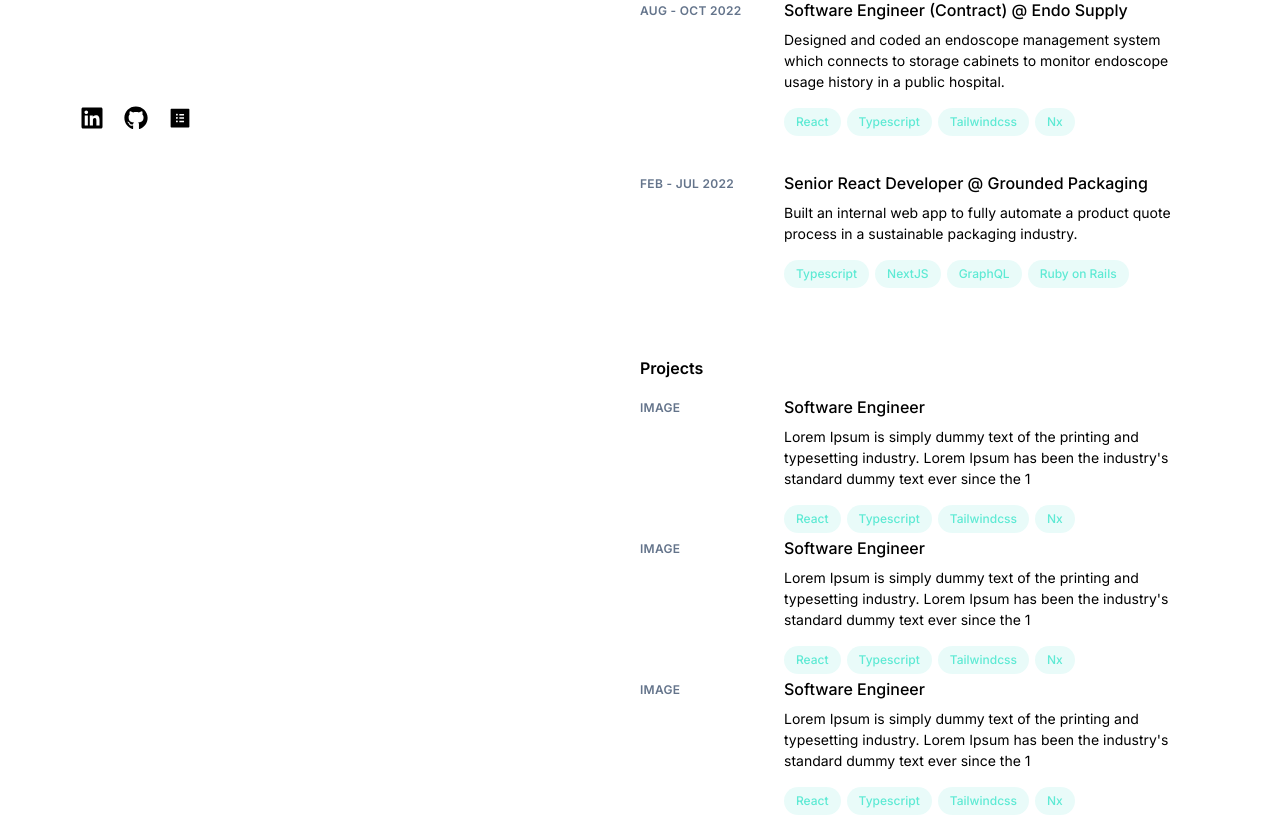
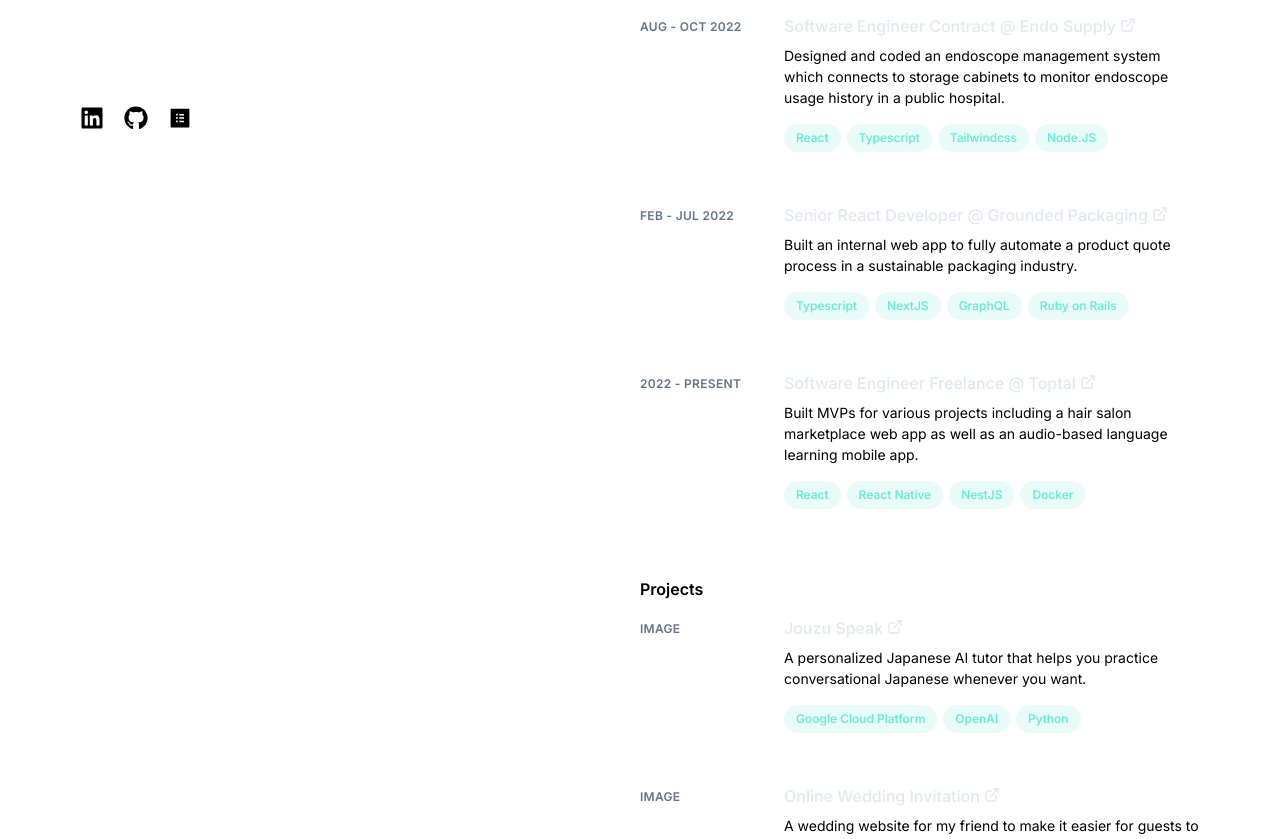
Before and after one commit to KittichoteKamalapirat/dev-port-v3, a Next.js app: page / in a window 1280 px wide. Shown: the part 574-1413 px from the top of the page. Built offline with nearby package versions, Linux system fonts and the light colour scheme.

Commit message:
feat: create copy for project section without img yet

```diff
--- a/src/app/components/sections/Experience.section.tsx
+++ b/src/app/components/sections/Experience.section.tsx
@@ -1,3 +1,4 @@
+import { FiExternalLink } from "react-icons/fi";
 import P from "../Text/P";
 
 interface Props {
@@ -11,6 +12,7 @@
   technologies: string[];
   startDate: string;
   endDate: string;
+  link: string;
 }
 const experiences: Experience[] = [
   {
@@ -21,15 +23,17 @@
     technologies: ["React", "Typescript", "Tailwindcss", "Playwright"],
     startDate: "2022",
     endDate: "Present",
+    link: "https://earnin.com/",
   },
   {
-    title: "Software Engineer (Contract)",
+    title: "Software Engineer Contract",
     commpany: "Endo Supply",
     description:
       "Designed and coded an endoscope management system which connects to storage cabinets to monitor endoscope usage history in a public hospital.",
-    technologies: ["React", "Typescript", "Tailwindcss", "Nx"],
+    technologies: ["React", "Typescript", "Tailwindcss", "Node.JS"],
     startDate: "Aug",
     endDate: "Oct 2022",
+    link: "https://www.endo-supply.com/",
   },
   {
     title: "Senior React Developer",
@@ -40,17 +44,30 @@
 
     startDate: "Feb",
     endDate: "Jul 2022",
+    link: "https://groundedpackaging.co/",
+  },
+  {
+    title: "Software Engineer Freelance",
+    commpany: "Toptal",
+    description:
+      "Built MVPs for various projects including a hair salon marketplace web app as well as an audio-based language learning mobile app.",
+    technologies: ["React", "React Native", "NestJS", "Docker"],
+
+    startDate: "2022",
+    endDate: "Present",
+    link: "https://www.toptal.com/",
   },
 ];
 const ExperienceSection = ({ className }: Props) => {
   return (
     <section id="experience" className={className}>
       <h2 className="text-foreground-primary mb-4 font-semibold">Experience</h2>
-      <div className="space-y-8">
+      <ul className="group/list">
         {experiences.map((exp, index) => (
+          <li className="mb-12">
             <div
               key={`experience-${index}`}
-            className="group relative grid pb-1 transition-all sm:grid-cols-8 sm:gap-8 md:gap-4 lg:hover:!opacity-100 lg:group-hover/list:opacity-50"
+              className="group relative grid pb-1 transition-all sm:grid-cols-8 sm:gap-8 md:gap-4 lg:hover:!opacity-100 lg:group-hover/list:opacity-50 hover:cursor-pointer "
             >
               {/* left */}
               <header className="z-10 mb-2 mt-1 text-xs font-semibold uppercase tracking-wide text-slate-500 sm:col-span-2">
@@ -60,7 +77,18 @@
               <div className="z-10 sm:col-span-6">
                 <div>
                   <h3 className="text-foreground-primary font-medium leading-snug ">
+                    <a
+                      href={exp.link}
+                      target="_blank"
+                      aria-label={`${exp.title}(opens in new tab))`}
+                      className="inline-flex items-baseline font-medium leading-tight text-slate-200 hover:text-teal-300 focus-visible:text-teal-300  group/link text-base"
+                      rel="noreferrer noopener"
+                    >
+                      {/* make the entire card a link */}
+                      <span className="absolute -inset-x-4 -inset-y-2.5 hidden rounded md:-inset-x-6 md:-inset-y-4 lg:block" />
                       {exp.title} @ {exp.commpany}
+                      <FiExternalLink class="inline-block h-4 w-4 shrink-0 transition-transform group-hover/link:-translate-y-1 group-hover/link:translate-x-1 group-focus-visible/link:-translate-y-1 group-focus-visible/link:translate-x-1 motion-reduce:transition-none ml-1 translate-y-px" />
+                    </a>
                   </h3>
 
                   <P className="mt-2 text-sm leading-normal text-foreground-secondary">
@@ -84,8 +112,9 @@
                 </div>
               </div>
             </div>
+          </li>
         ))}
-      </div>
+      </ul>
     </section>
   );
 };
--- a/src/app/components/sections/Project.section.tsx
+++ b/src/app/components/sections/Project.section.tsx
@@ -1,3 +1,5 @@
+import { FiExternalLink } from "react-icons/fi";
+
 import P from "../Text/P";
 
 interface Props {
@@ -6,17 +8,25 @@
 
 interface Project {
   title: string;
-
   description: string;
   technologies: string[];
+  link: string;
 }
 const projects: Project[] = [
   {
-    title: "Software Engineer",
+    title: "Jouzu Speak",
     description:
-      "Lorem Ipsum is simply dummy text of the printing and typesetting industry. Lorem Ipsum has been the industry's standard dummy text ever since the 1",
+      "A personalized Japanese AI tutor that helps you practice conversational Japanese whenever you want.",
 
-    technologies: ["React", "Typescript", "Tailwindcss", "Nx"],
+    technologies: ["Google Cloud Platform", "OpenAI", "Python"],
+    link: "https://www.jouzuspeak.com/",
+  },
+  {
+    title: "Online Wedding Invitation",
+    description:
+      "A wedding website for my friend to make it easier for guests to RSVP and for us to manage the guest list.",
+    technologies: ["Google Sheets API", "Google Maps API", "i18n"],
+    link: "https://www.dev.parkandrotela.com/",
   },
   {
     title: "Software Engineer",
@@ -24,23 +34,19 @@
       "Lorem Ipsum is simply dummy text of the printing and typesetting industry. Lorem Ipsum has been the industry's standard dummy text ever since the 1",
 
     technologies: ["React", "Typescript", "Tailwindcss", "Nx"],
-  },
-  {
-    title: "Software Engineer",
-    description:
-      "Lorem Ipsum is simply dummy text of the printing and typesetting industry. Lorem Ipsum has been the industry's standard dummy text ever since the 1",
-
-    technologies: ["React", "Typescript", "Tailwindcss", "Nx"],
+    link: "",
   },
 ];
 const ProjectSection = ({ className }: Props) => {
   return (
     <section id="projects" className={className}>
       <h2 className="text-foreground-primary mb-4 font-semibold">Projects</h2>
+      <ul className="group/list">
         {projects.map((proj, index) => (
+          <li className="mb-12">
             <div
               key={`project-${index}`}
-          className="group relative grid pb-1 transition-all sm:grid-cols-8 sm:gap-8 md:gap-4 lg:hover:!opacity-100 lg:group-hover/list:opacity-50"
+              className="group relative grid pb-1 transition-all sm:grid-cols-8 sm:gap-8 md:gap-4 lg:hover:!opacity-100 lg:group-hover/list:opacity-50 hover:cursor-pointer"
             >
               {/* left */}
               <header className="z-10 mb-2 mt-1 text-xs font-semibold uppercase tracking-wide text-slate-500 sm:col-span-2">
@@ -50,7 +56,18 @@
               <div className="z-10 sm:col-span-6">
                 <div>
                   <h3 className="text-foreground-primary font-medium leading-snug ">
+                    <a
+                      href={proj.link}
+                      target="_blank"
+                      aria-label={`${proj.title}(opens in new tab))`}
+                      className="inline-flex items-baseline font-medium leading-tight text-slate-200 hover:text-teal-300 focus-visible:text-teal-300  group/link text-base"
+                      rel="noreferrer noopener"
+                    >
+                      {/* make the entire card a link */}
+                      <span className="absolute -inset-x-4 -inset-y-2.5 hidden rounded md:-inset-x-6 md:-inset-y-4 lg:block" />
                       {proj.title}
+                      <FiExternalLink class="inline-block h-4 w-4 shrink-0 transition-transform group-hover/link:-translate-y-1 group-hover/link:translate-x-1 group-focus-visible/link:-translate-y-1 group-focus-visible/link:translate-x-1 motion-reduce:transition-none ml-1 translate-y-px" />
+                    </a>
                   </h3>
 
                   <P className="mt-2 text-sm leading-normal text-foreground-secondary">
@@ -74,7 +91,9 @@
                 </div>
               </div>
             </div>
+          </li>
         ))}
+      </ul>
     </section>
   );
 };
--- a/src/app/page.tsx
+++ b/src/app/page.tsx
@@ -31,7 +31,7 @@
     inView: expInView,
     entry: expEntry,
   } = useInView({
-    threshold: 0.8,
+    threshold: 1,
   });
   const {
     ref: projectsRef,
@@ -52,6 +52,7 @@
   useEffect(() => {
     if (projectsInView) setCurrentSection("projects");
   }, [projectsInView]);
+
   return (
     <main
       className="flex min-h-screen flex-col items-center justify-between bg-background-primary"
```
Lines whose indentation alone changed are shown as unchanged.
